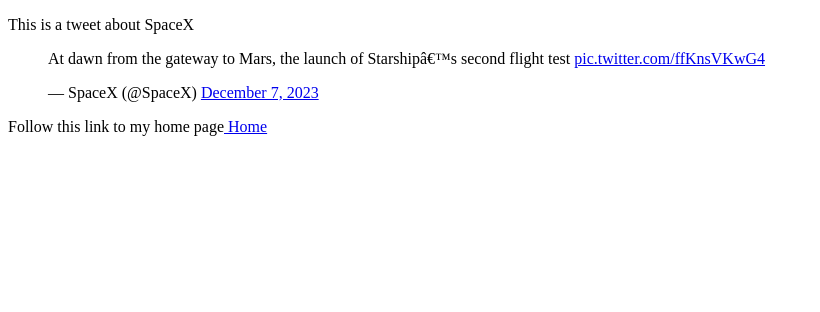
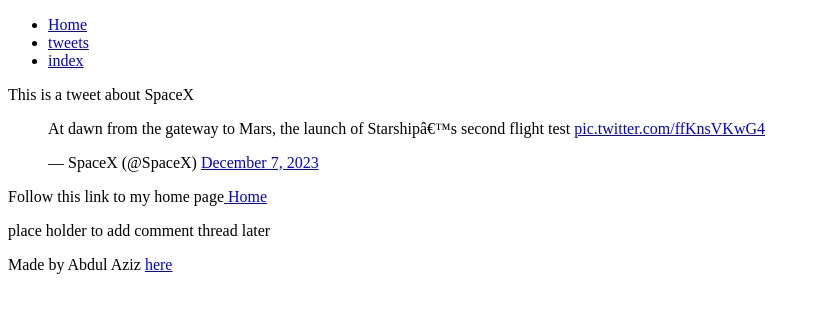
Before and after one commit to Abdul-Aziz1199/My_First_Portfolio, a plain HTML site: page tweets.html in a window 1280 px wide. Shown: the whole page, without its empty margins (0-820 px from the left). Drawn offline with Linux system fonts and the light colour scheme.

Commit message:
updated changes

```diff
--- a/tweets.html
+++ b/tweets.html
@@ -1,14 +1,32 @@
 <!DOCTYPE html>
 <html>
     <head>
-        <title>the base index title</title>
+        <title>My tweets page</title>
     </head>
     <body>
-        <article>
-            <p>This is a tweet about SpaceX</p>
-            <p><blockquote class="twitter-tweet"><p lang="en" dir="ltr">At dawn from the gateway to Mars, the launch of Starship’s second flight test <a href="https://t.co/ffKnsVKwG4">pic.twitter.com/ffKnsVKwG4</a></p>&mdash; SpaceX (@SpaceX) <a href="https://twitter.com/SpaceX/status/1732824684683784516?ref_src=twsrc%5Etfw">December 7, 2023</a></blockquote> <script async src="https://platform.twitter.com/widgets.js" charset="utf-8"></script></p>
-            <p>Follow this link to my home page<a href="index.html"> Home</a></p>
-        </article>
+        <header>
+            <ul>
+                <li><a href="index.html">Home </a></li>
+                <li><a href="tweets.html">tweets</a></li>
+                <li><a href="base_index.html">index</a></li>
+
+              </ul>
+        </header>
+        <main>
+            <article>
+                <p>This is a tweet about SpaceX</p>
+                <p><blockquote class="twitter-tweet"><p lang="en" dir="ltr">At dawn from the gateway to Mars, the launch of Starship’s second flight test <a href="https://t.co/ffKnsVKwG4">pic.twitter.com/ffKnsVKwG4</a></p>&mdash; SpaceX (@SpaceX) <a href="https://twitter.com/SpaceX/status/1732824684683784516?ref_src=twsrc%5Etfw">December 7, 2023</a></blockquote> <script async src="https://platform.twitter.com/widgets.js" charset="utf-8"></script></p>
+                <p>Follow this link to my home page<a href="index.html"> Home</a></p>
+            </article>
+            <aside>
+                <p>place holder to add comment thread later</p>
+
+            </aside>
+        </main>
+        <footer>
+            <p>Made by Abdul Aziz <a href="abdul.html" target="_blank">here</a></p>
+        </footer>
+
 
     </body>
 </html>
```
Also changed, not shown: index.html (+21 -2 lines).
